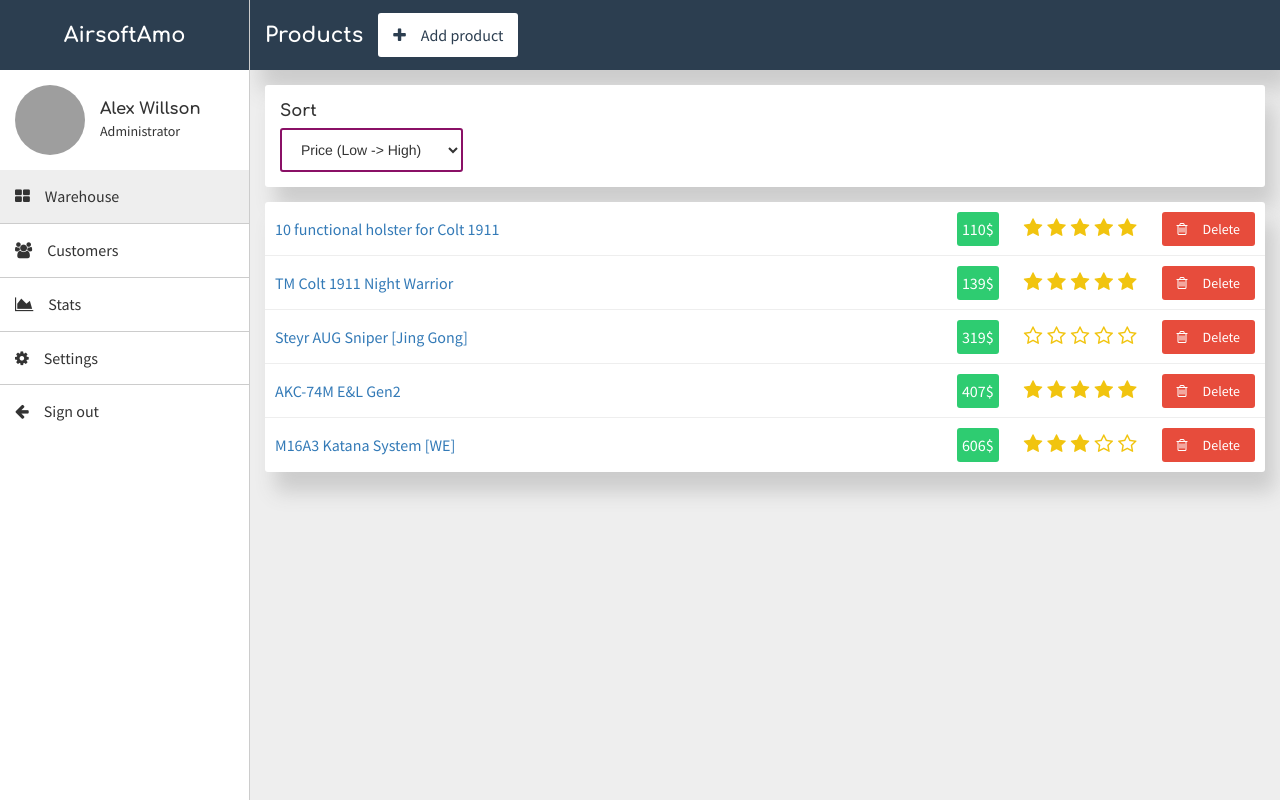
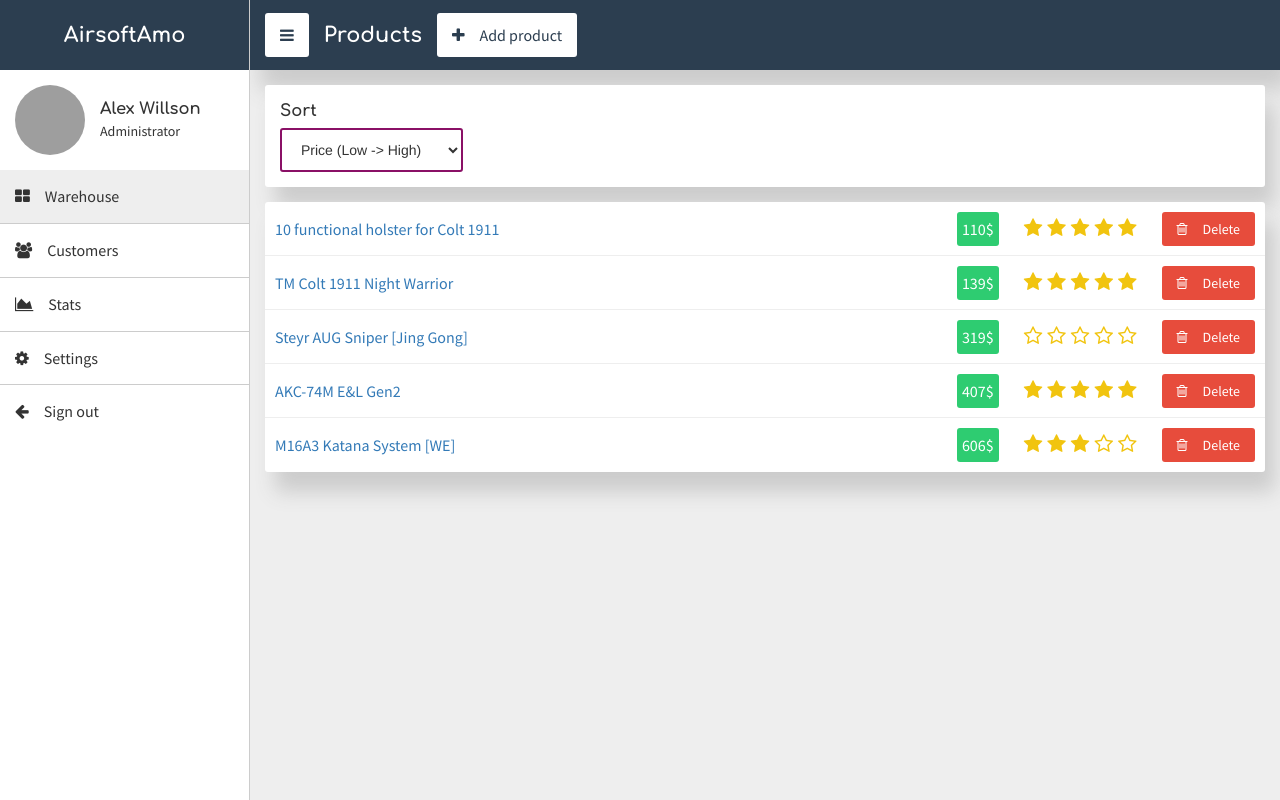
Before and after one commit to v-zhuravsky/airsoft-amo-dashboard, a React (Create React App) app: page / in a window 1280 px wide. Built offline with nearby package versions, Linux system fonts and the light colour scheme; grey boxes are pictures that could not be loaded.

Commit message:
Added toggle button for Sidebar component.

```diff
--- a/src/actions/types.js
+++ b/src/actions/types.js
@@ -1,2 +1,3 @@
 export const ADD_FLASH_MESSAGE = "ADD_FLASH_MESSAGE";
 export const DELETE_FLASH_MESSAGE = "DELETE_FLASH_MESSAGE";
+export const TOGGLE_SIDEBAR = "TOGGLE_SIDEBAR";
--- /dev/null
+++ b/src/actions/uiActions.js
@@ -0,0 +1,8 @@
+import { TOGGLE_SIDEBAR } from './types';
+
+export const toggleSidebar = currentLeft => dispatch => {
+	dispatch({
+		type: TOGGLE_SIDEBAR,
+		payload: currentLeft
+	});
+};
--- a/src/components/Content.js
+++ b/src/components/Content.js
@@ -1,13 +1,20 @@
 import React from 'react';
+import { connect } from 'react-redux';
 
 import '../styles/Content.css';
 
-const Content = ({ children }) => {
+const Content = ({ children, width }) => {
 	return (
-		<div className="content">
+		<div style={{ width }} className="content">
 			{ children }
 		</div>
 	);
 };
 
-export default Content;
+const mapStateToProps = state => {
+	return {
+		width: state.ui.contentWidth
+	};
+};
+
+export default connect(mapStateToProps)(Content);
--- a/src/components/Dashboard.js
+++ b/src/components/Dashboard.js
@@ -6,6 +6,7 @@
 import Sidebar from './Sidebar';
 import Content from './Content';
 import Products from './Products';
+import ToggleSidebar from './ToggleSidebar';
 
 import '../styles/Dashboard.css';
 
@@ -15,6 +16,7 @@
 			<Sidebar />
 			<Content>
 				<div className="page-header block">
+					<ToggleSidebar />
 					<h2>Products</h2>
 					<Link to="/add-product"><Icon name="plus" />Add product</Link>
 				</div>
--- a/src/components/Sidebar.js
+++ b/src/components/Sidebar.js
@@ -7,9 +7,9 @@
 
 import '../styles/Sidebar.css';
 
-const Sidebar = ({ admin }) => {
+const Sidebar = ({ admin, left }) => {
 	return (
-		<div className="sidebar">
+		<div style={{ left }} className="sidebar">
 			<div className="sidebar-header">
 				<h2>AirsoftAmo</h2>
 			</div>
@@ -34,7 +34,8 @@
 
 const mapStateToProps = state => {
 	return {
-		admin: state.admin
+		admin: state.admin,
+		left: state.ui.sidebarLeft
 	};
 };
 
--- /dev/null
+++ b/src/components/ToggleSidebar.js
@@ -0,0 +1,19 @@
+import React from 'react';
+import { connect } from 'react-redux';
+import { toggleSidebar } from '../actions/uiActions';
+
+import Icon from './Icon';
+
+const ToggleSidebar = ({ toggleSidebar, currentLeft }) => {
+	return <button onClick={() => toggleSidebar(currentLeft)}>
+		<Icon style={{ marginRight: '0' }} name="bars" />
+	</button>;
+};
+
+const mapStateToProps = state => {
+	return {
+		currentLeft: state.ui.sidebarLeft
+	};
+};
+
+export default connect(mapStateToProps, { toggleSidebar })(ToggleSidebar);
--- a/src/index.css
+++ b/src/index.css
@@ -15,4 +15,5 @@
 }
 .wrapper {
 	overflow: hidden;
+	position: relative;
 }
--- a/src/reducers/rootReducer.js
+++ b/src/reducers/rootReducer.js
@@ -3,11 +3,13 @@
 import productsReducer from './productsReducer';
 import flashMessagesReducer from './flashMessagesReducer';
 import adminReducer from './adminReducer';
+import uiReducer from './uiReducer';
 
 const rootReducer = combineReducers({
 	products: productsReducer,
 	flashMessages: flashMessagesReducer,
-	admin: adminReducer
+	admin: adminReducer,
+	ui: uiReducer
 });
 
 export default rootReducer;
--- /dev/null
+++ b/src/reducers/uiReducer.js
@@ -0,0 +1,27 @@
+import { TOGGLE_SIDEBAR } from '../actions/types';
+
+const initialState = {
+	sidebarLeft: '0',
+	contentWidth: 'calc(100% - 250px)'
+};
+
+const uiReducer = (state = initialState, action) => {
+	switch (action.type) {
+		case TOGGLE_SIDEBAR:
+			return action.payload === '0'
+				? {
+					...state,
+					sidebarLeft: '-250px',
+					contentWidth: '100%'
+				}
+				: {
+					...state,
+					sidebarLeft: '0',
+					contentWidth: 'calc(100% - 250px)'
+				};
+		default:
+			return state;
+	}
+};
+
+export default uiReducer;
--- a/src/styles/Content.css
+++ b/src/styles/Content.css
@@ -1,5 +1,6 @@
 .content {
-	float: left;
+	position: relative;
+	float: right;
 	height: 100vh;
 	overflow-y: scroll;
 	width: calc(100% - 250px);
--- a/src/styles/Sidebar.css
+++ b/src/styles/Sidebar.css
@@ -4,6 +4,10 @@
 	height: 100vh;
 	background: #fff;
 	border-right: 1px solid #ccc;
+	position: absolute;
+	top: 0;
+	bottom: 0;
+	left: 0;
 }
 .sidebar-header {
 	background: #2c3e50;
```
